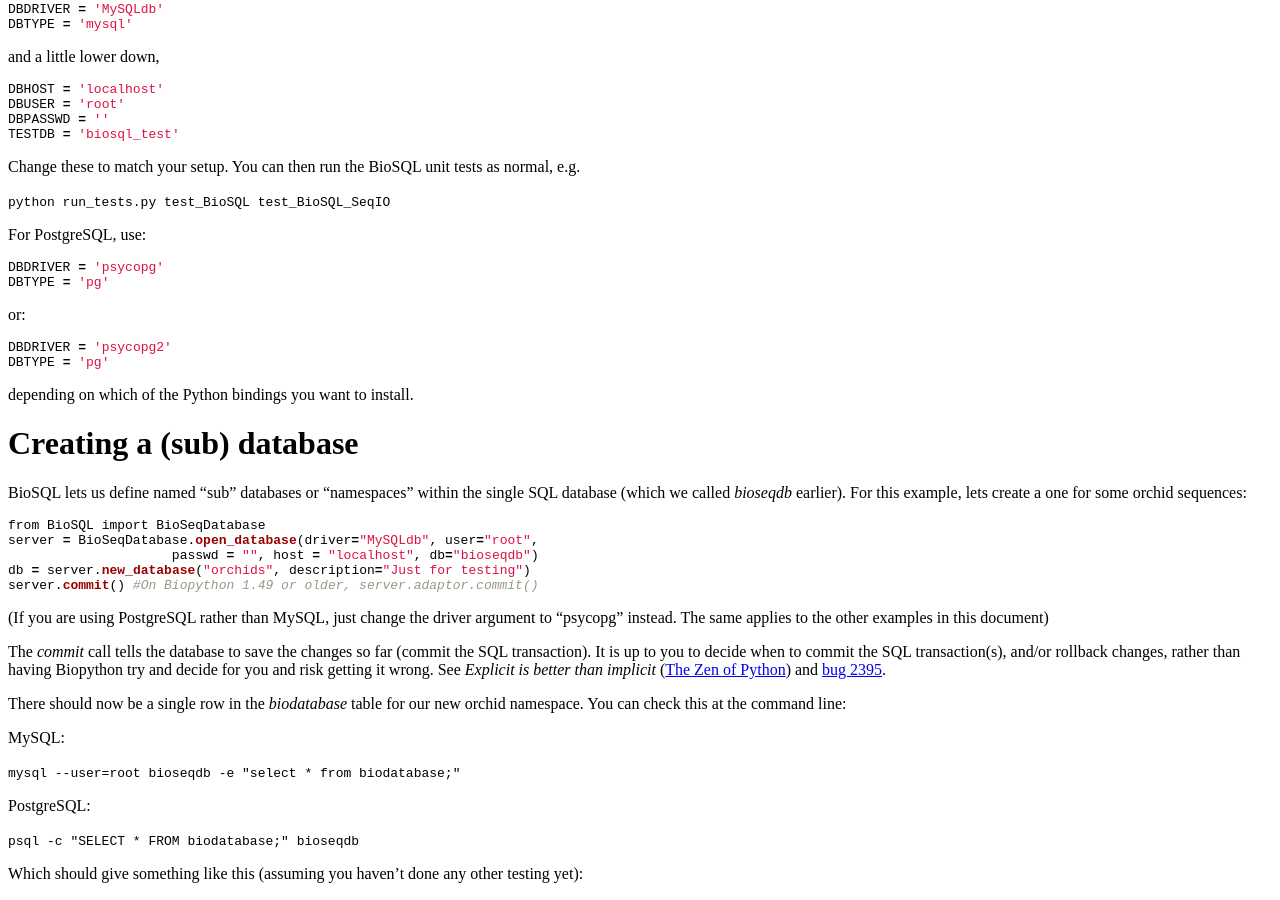
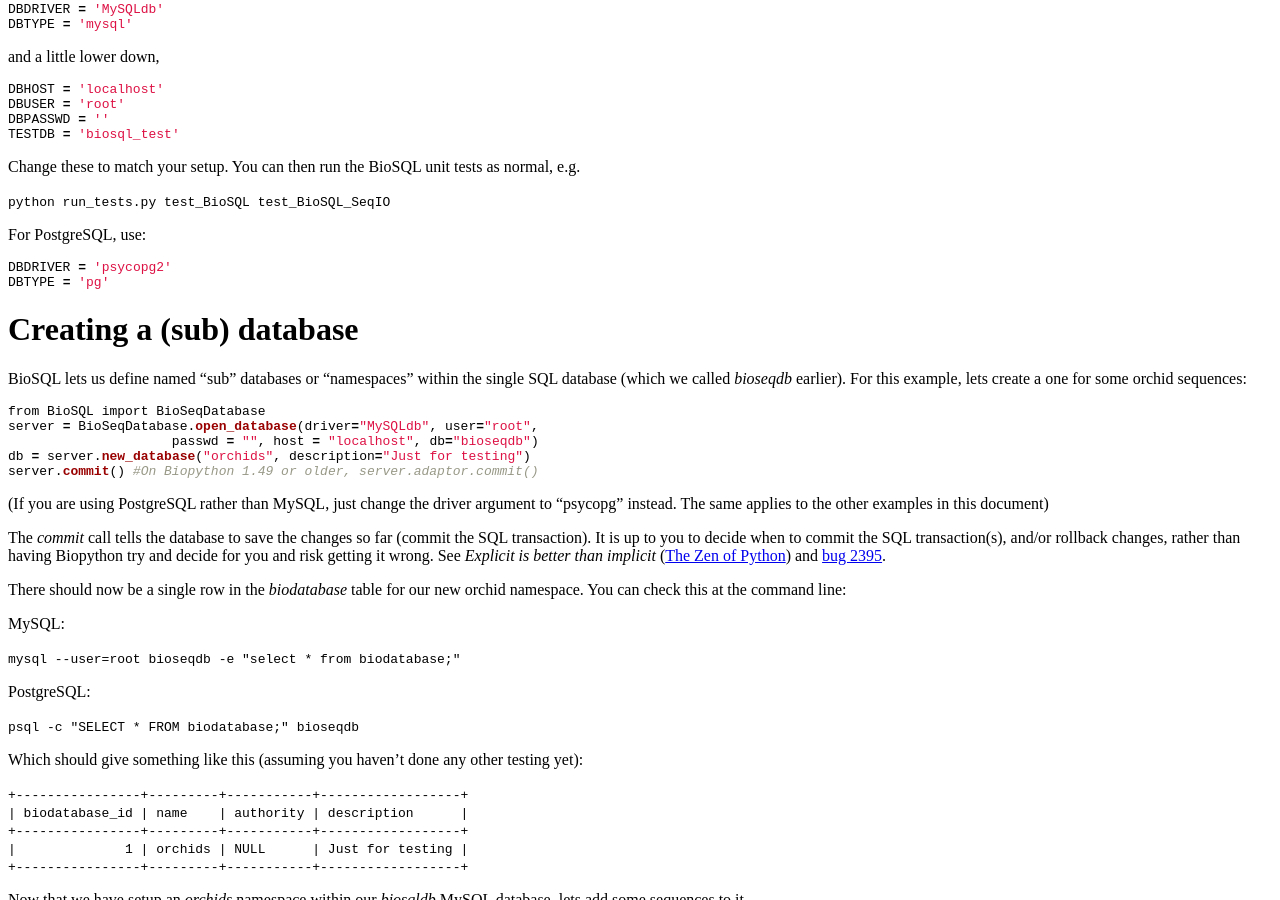
Before and after one commit to biopython/biopython.github.io, a Jekyll site: the page built from wiki/BioSQL.md, in a window 1280 px wide and 900 px high, scrolled down 2986 px. Built offline with Jekyll 4.4.1, drawn with Linux system fonts in a browser that asks for light colours.

Commit message:
We're deprecating psycopg version one - use psycopg2 instead.

````diff
--- a/wiki/BioSQL.md
+++ b/wiki/BioSQL.md
@@ -249,18 +249,9 @@ as normal, e.g.
 For PostgreSQL, use:
 
 ``` python
-DBDRIVER = 'psycopg'
-DBTYPE = 'pg'
-```
-
-or:
-
-``` python
 DBDRIVER = 'psycopg2'
 DBTYPE = 'pg'
 ```
-
-depending on which of the Python bindings you want to install.
 
 Creating a (sub) database
 =========================
````
Also changed, not shown: 1 other file.
